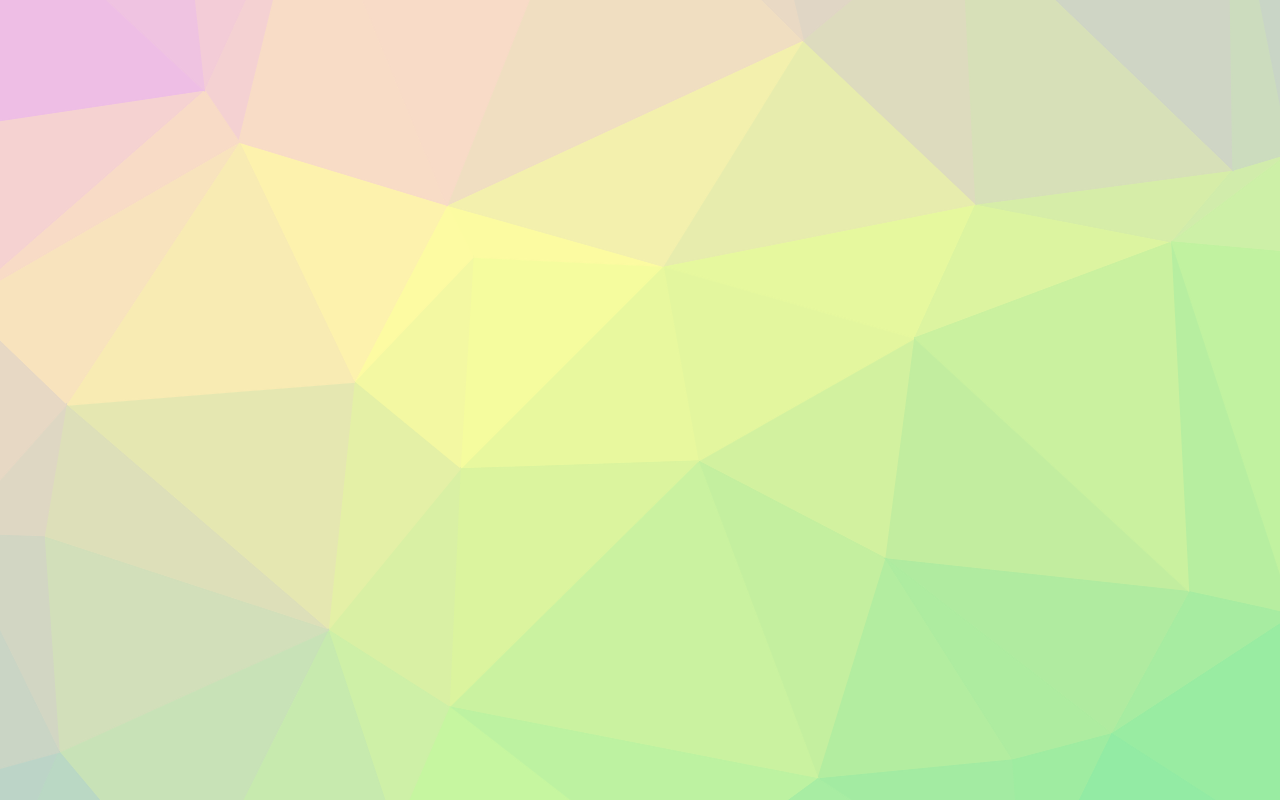
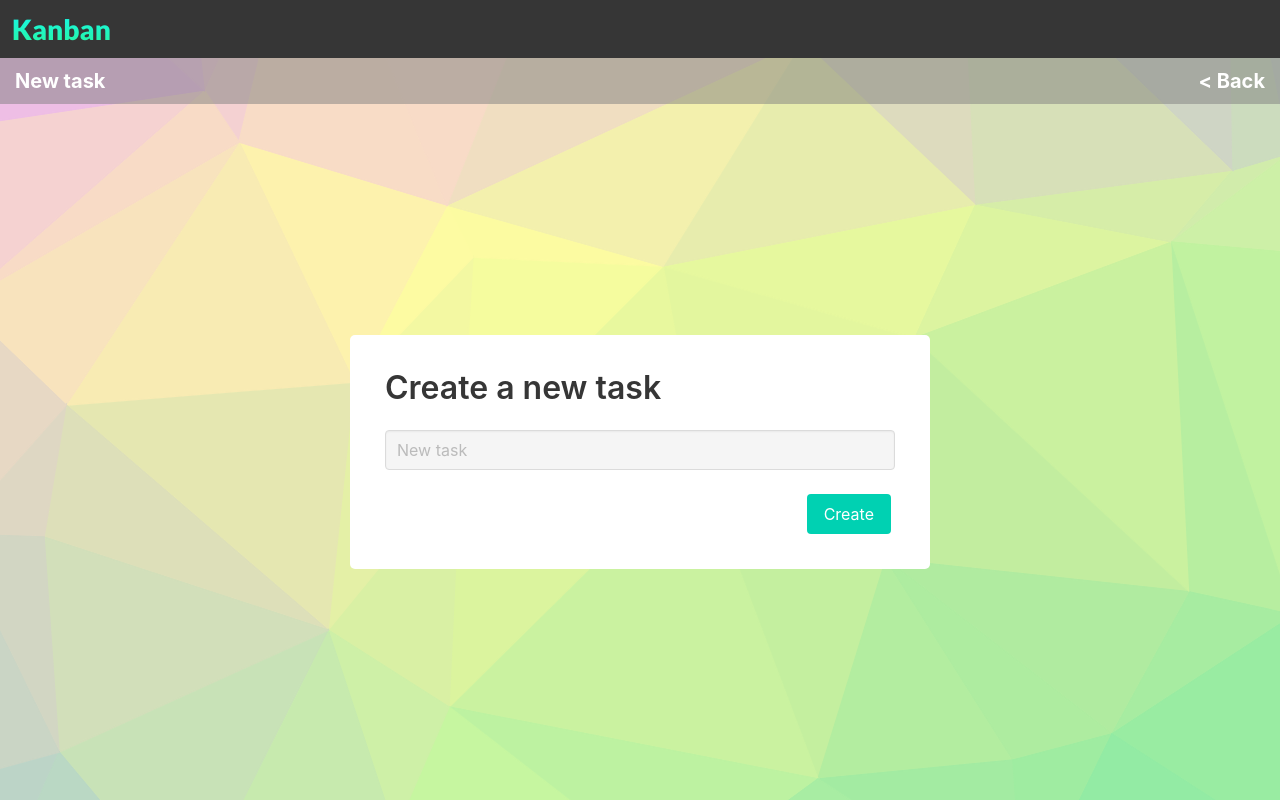
Before and after one commit to lindonjonhson/kanban-app, an Angular app in the folder front-end/: page /new-task/1/1 in a window 1280 px wide. Before the commit this address led to /. Built offline with nearby package versions, Linux system fonts and the light colour scheme.

Commit message:
Fixed routes between creation pages

```diff
--- a/front-end/src/app/app-routing.module.ts
+++ b/front-end/src/app/app-routing.module.ts
@@ -12,8 +12,8 @@ const routes: Routes = [
   { path: 'boards', component: BoardViewComponent },
   { path: 'boards/:id', component: MainViewComponent },
   { path: 'new-board', component: NewBoardComponent },
-  { path: 'new-column', component: NewColumnComponent },
-  { path: 'new-task', component: NewTaskComponent }
+  { path: 'new-column/:boardId', component: NewColumnComponent },
+  { path: 'new-task/:boardId/:columnId', component: NewTaskComponent }
 ];
 
 @NgModule({
--- a/front-end/src/app/pages/main-view/main-view.component.html
+++ b/front-end/src/app/pages/main-view/main-view.component.html
@@ -33,16 +33,25 @@
 
                     </div>
 
-                    <button routerLink="/new-task" class="add-btn circle-add-button button is-primary has-background-dark">
+
+                    <button [routerLink]="['/new-task', boardId, column._id]" class="add-btn button is-primary has-background-dark">
                         <span class="material-icons md-48">add</span>
                     </button>
 
+                    <!-- <button routerLink="/new-task" class="add-btn circle-add-button button is-primary has-background-dark">
+                        <span class="material-icons md-48">add</span>
+                    </button> -->
+
                 </div>
 
-                <div routerLink="/new-column" class="board-column new-column">
+                <div [routerLink]="['/new-column', boardId]" class="board-column new-column">
+                    <div class="column-title">+ new column</div>
+                </div>
+
+                <!-- <div routerLink="/new-column" class="board-column new-column">
 
                     <div class="column-title">+ new column</div>
-                </div>
+                </div> -->
 
             </div>
         </div>
--- a/front-end/src/app/pages/new-board/new-board.component.html
+++ b/front-end/src/app/pages/new-board/new-board.component.html
@@ -14,11 +14,25 @@
             <a routerLink="/boards" class="back"> < Back</a>
         </div>
 
-        <div class="board-wrapper">
+        <!-- <div class="board-wrapper">
             <div class="board-columns" >
 
             </div>
+        </div> -->
+
+        <div class="modal-box">
+            <h2 class="title">Create a new board</h2>
+
+            <input #boardTitleInput class="input has-background-light" type="text" placeholder="New board">
+
+            <br><br>
+
+            <div class="buttons is-right">
+                <button  class="button is-primary">Create</button>
+            </div>
+
         </div>
+
     </div>
 
 </div>
--- a/front-end/src/app/pages/new-column/new-column.component.html
+++ b/front-end/src/app/pages/new-column/new-column.component.html
@@ -10,15 +10,30 @@
 
     <div class="board">
         <div class="board-bar">
-            <p class="board-name">Board Title</p>
-            <a routerLink="/boards" class="back"> < Back</a>
+            <p class="board-name">New column</p>
+
+            <a [routerLink]="['/boards', this.boardId]" class="back"> < Back</a>
         </div>
 
-        <div class="board-wrapper">
+        <!-- <div class="board-wrapper">
             <div class="board-columns" >
 
             </div>
+        </div> -->
+
+        <div class="modal-box">
+            <h2 class="title">Create a new column</h2>
+
+            <input #columnTitleInput class="input has-background-light" type="text" placeholder="New column">
+
+            <br><br>
+
+            <div class="buttons is-right">
+                <button  class="button is-primary">Create</button>
+            </div>
+
         </div>
+
     </div>
 
 </div>
--- a/front-end/src/app/pages/new-column/new-column.component.ts
+++ b/front-end/src/app/pages/new-column/new-column.component.ts
@@ -1,3 +1,5 @@
+import { ActivatedRoute, Router, Params } from '@angular/router';
+import { AppService } from './../../services/app.service';
 import { Component, OnInit } from '@angular/core';
 
 @Component({
@@ -7,9 +9,17 @@ import { Component, OnInit } from '@angular/core';
 })
 export class NewColumnComponent implements OnInit {
 
-  constructor() { }
+  boardId: string;
+
+  constructor(private appServ: AppService, private route: ActivatedRoute, private router: Router) { }
 
   ngOnInit(): void {
+
+    this.route.params.subscribe(
+      (params: Params) => {
+        this.boardId = params.boardId;
+      }
+    );
   }
 
 }
--- a/front-end/src/app/pages/new-task/new-task.component.html
+++ b/front-end/src/app/pages/new-task/new-task.component.html
@@ -10,15 +10,27 @@
 
     <div class="board">
         <div class="board-bar">
-            <p class="board-name">Board Title</p>
-            <a routerLink="/boards" class="back"> < Back</a>
+            <p class="board-name">New task</p>
+
+            <a [routerLink]="['/boards', this.boardId]" class="back"> < Back</a>
+
         </div>
 
-        <div class="board-wrapper">
-            <div class="board-columns" >
 
+        <div class="modal-box">
+            <h2 class="title">Create a new task</h2>
+
+            <input #taskTitleInput class="input has-background-light" type="text" placeholder="New task">
+
+            <br><br>
+
+            <div class="buttons is-right">
+                <button  class="button is-primary">Create</button>
             </div>
+
         </div>
+
+
     </div>
 
 </div>
--- a/front-end/src/app/pages/new-task/new-task.component.ts
+++ b/front-end/src/app/pages/new-task/new-task.component.ts
@@ -1,3 +1,5 @@
+import { ActivatedRoute, Router, Params } from '@angular/router';
+import { AppService } from './../../services/app.service';
 import { Component, OnInit } from '@angular/core';
 
 @Component({
@@ -7,9 +9,19 @@ import { Component, OnInit } from '@angular/core';
 })
 export class NewTaskComponent implements OnInit {
 
-  constructor() { }
+  boardId: string;
+  columnId: string;
+
+  constructor(private appServ: AppService, private route: ActivatedRoute, private router: Router) { }
 
   ngOnInit(): void {
+
+    this.route.params.subscribe(
+      (params: Params) => {
+        this.boardId = params.boardId;
+        this.columnId = params.columnId;
+      }
+    );
   }
 
 }
--- a/front-end/src/main-styles.sass
+++ b/front-end/src/main-styles.sass
@@ -69,3 +69,12 @@ html
 
 .tasks-container.cdk-drop-list-dragging .task:not(.cdk-drag-placeholder)
   transition: transform 250ms cubic-bezier(0, 0, 0.2, 1)
+
+.modal-box
+    margin: auto
+    min-height: 200px
+    width: 100%
+    max-width: 580px
+    background: white
+    border-radius: 5px
+    padding: 35px
```
